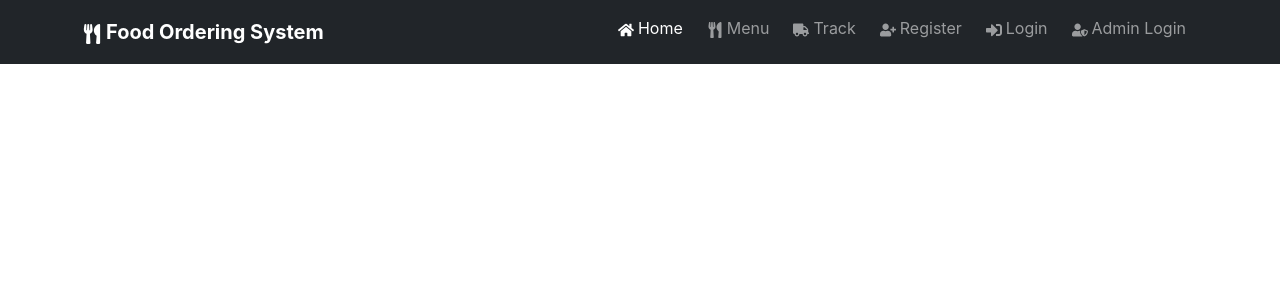
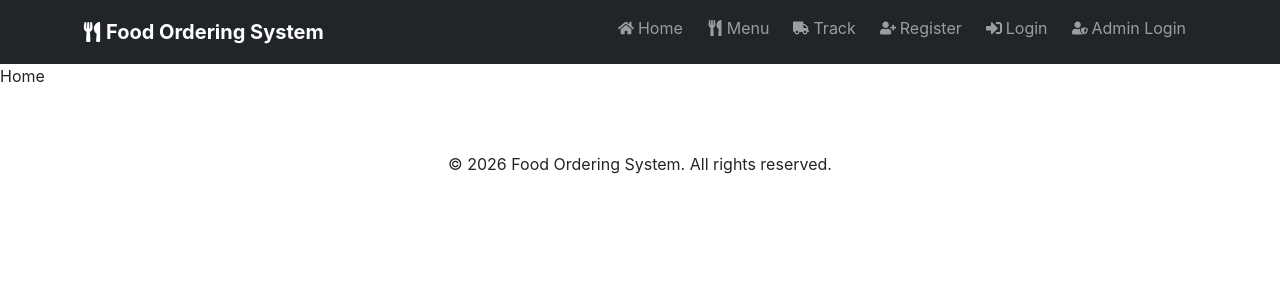
Before and after one commit to gitcoder-amit/FoodOrdering-App, a React (Create React App) app in the folder FoodOrderingSystem/frontend/: page / in a window 1280 px wide. Shown: the top 300 px of the page. Built offline with nearby package versions, Linux system fonts and the light colour scheme.

Commit message:
added css for Public Layout

```diff
--- /dev/null
+++ b/FoodOrderingSystem/frontend/src/components/PublicLayout.js
@@ -0,0 +1,51 @@
+import React from "react";
+import { FaHome, FaSignInAlt, FaTruck, FaUserPlus, FaUserShield, FaUtensils } from 'react-icons/fa';
+import { Link } from 'react-router-dom';
+import '../styles/layout.css'
+
+const PublicLayout = ({children}) => {
+    return (
+        <div>
+           <nav className="navbar navbar-expand-lg navbar-dark bg-dark">
+                <div className="container">
+                    <Link className="navbar-brand fw-bold" to="#"><FaUtensils className='me-1'/>Food Ordering System</Link>
+                    <button className="navbar-toggler" type="button" data-bs-toggle="collapse" data-bs-target="#navbarSupportedContent" aria-controls="navbarSupportedContent" aria-expanded="false" aria-label="Toggle navigation">
+                    <span className="navbar-toggler-icon"></span>
+                    </button>
+                    <div className="collapse navbar-collapse" id="navbarSupportedContent">
+                    <ul className="navbar-nav ms-auto mb-2">
+                        <li className="nav-item mx-1">
+                        <Link className="nav-link" aria-current="page" to="#"><FaHome className='me-1'/>Home</Link>
+                        </li>
+                        <li className="nav-item mx-1">
+                        <Link className="nav-link" to="#"><FaUtensils className='me-1'/>Menu</Link>
+                        </li>
+                        <li className="nav-item mx-1">
+                        <Link className="nav-link" to="#"><FaTruck className='me-1'/>Track</Link>
+                        </li>
+                        <li className="nav-item mx-1">
+                        <Link className="nav-link" to="#"><FaUserPlus className='me-1'/>Register</Link>
+                        </li>
+                        <li className="nav-item mx-1">
+                        <Link className="nav-link" to="#"><FaSignInAlt className='me-1'/>Login</Link>
+                        </li>
+                        <li className="nav-item mx-1">
+                        <Link className="nav-link" to="#"><FaUserShield className='me-1'/>Admin Login</Link>
+                        </li>
+                    </ul>
+                    </div>
+                </div>
+            </nav>
+
+            <div>{children}</div>
+
+            <footer className='text-center py-3 mt-5'>
+                <div className="container">
+                    <p className=''>&copy; 2026 Food Ordering System. All rights reserved.</p>
+                </div>
+            </footer>
+        </div>
+    )
+}
+
+export default PublicLayout;
--- a/FoodOrderingSystem/frontend/src/pages/Home.js
+++ b/FoodOrderingSystem/frontend/src/pages/Home.js
@@ -1,42 +1,14 @@
 import React from 'react';
-import { FaHome, FaSignInAlt, FaTruck, FaUserPlus, FaUserShield, FaUtensils } from 'react-icons/fa';
-import { Link } from 'react-router-dom';
+import PublicLayout from '../components/PublicLayout';
 
 
 const Home = () => {
     return (
-        <div>
-           <nav className="navbar navbar-expand-lg navbar-dark bg-dark">
-                <div className="container">
-                    <Link className="navbar-brand fw-bold" to="#"><FaUtensils className='me-1'/>Food Ordering System</Link>
-                    <button className="navbar-toggler" type="button" data-bs-toggle="collapse" data-bs-target="#navbarSupportedContent" aria-controls="navbarSupportedContent" aria-expanded="false" aria-label="Toggle navigation">
-                    <span className="navbar-toggler-icon"></span>
-                    </button>
-                    <div className="collapse navbar-collapse" id="navbarSupportedContent">
-                    <ul className="navbar-nav ms-auto mb-2">
-                        <li className="nav-item mx-1">
-                        <Link className="nav-link active" aria-current="page" to="#"><FaHome className='me-1'/>Home</Link>
-                        </li>
-                        <li className="nav-item mx-1">
-                        <Link className="nav-link" to="#"><FaUtensils className='me-1'/>Menu</Link>
-                        </li>
-                        <li className="nav-item mx-1">
-                        <Link className="nav-link" to="#"><FaTruck className='me-1'/>Track</Link>
-                        </li>
-                        <li className="nav-item mx-1">
-                        <Link className="nav-link" to="#"><FaUserPlus className='me-1'/>Register</Link>
-                        </li>
-                        <li className="nav-item mx-1">
-                        <Link className="nav-link" to="#"><FaSignInAlt className='me-1'/>Login</Link>
-                        </li>
-                        <li className="nav-item mx-1">
-                        <Link className="nav-link" to="#"><FaUserShield className='me-1'/>Admin Login</Link>
-                        </li>
-                    </ul>
-                    </div>
-                </div>
-            </nav>
-        </div>
+        <PublicLayout>
+            <div>
+                Home
+            </div>
+        </PublicLayout>
     )
 }
 
--- /dev/null
+++ b/FoodOrderingSystem/frontend/src/styles/layout.css
@@ -0,0 +1,31 @@
+.navbar-brand, .nav-link{
+    display: inline-flex;
+    align-items: center;
+}
+
+.navbar-brand:hover{
+   color: #ffc107 !important;
+   transform : translateY(-2px);
+   transition: color 0.3s ease, transform 0.3s ease;
+}
+
+.navbar-brand:hover svg{
+    animation: shake 0.3s ease;
+}
+
+@keyframes shake {
+    0% {transform: rotate(0deg);}
+    25% {transform: rotate(-5deg);}
+    50% {transform: rotate(5deg);}
+    75% {transform: rotate(-3deg);}
+    100% {transform: rotate(0deg);}
+}
+
+
+.nav-link:hover{
+    background-color: #ffc107 !important;
+    color: #000;
+    border-radius: 0.25rem;
+    font-weight: bold;
+    transition: background-color 0.3s ease;
+ }
```
